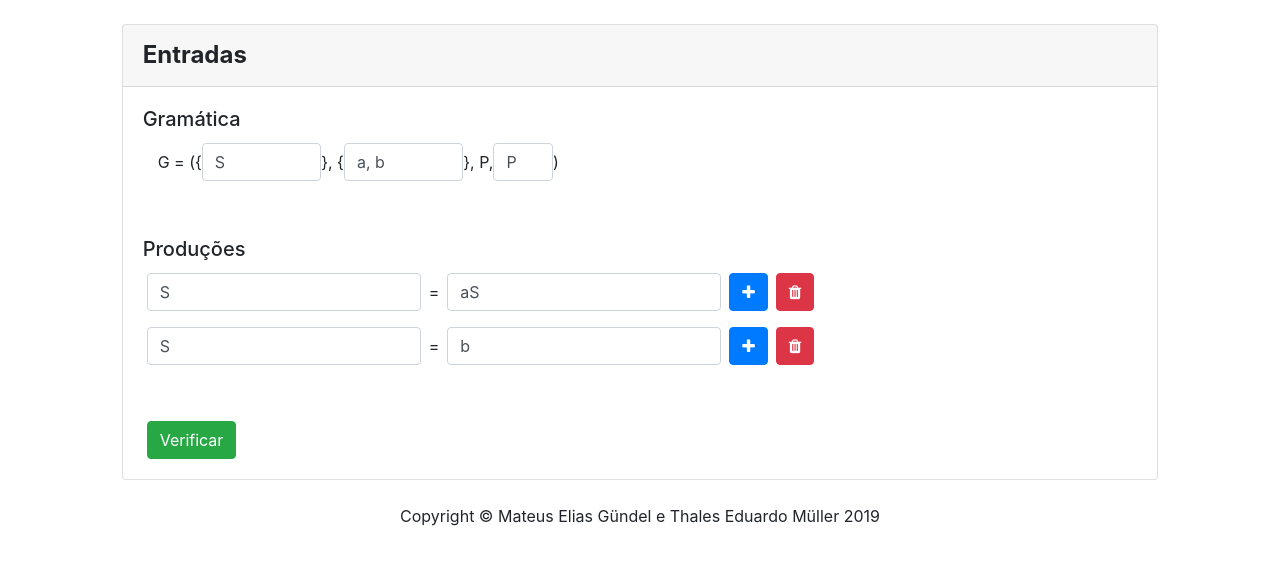
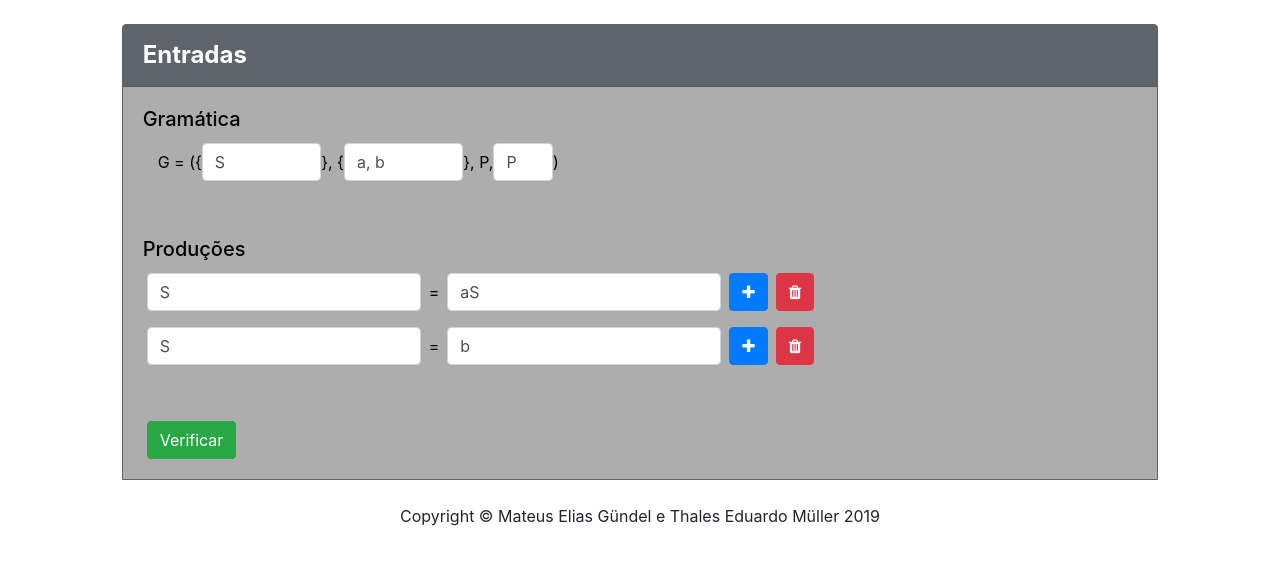
Before and after one commit to MateusGundel/reconhecedor-gramatica, a Django app: template web/templates/web/home.html in a window 1280 px wide. Shown: the part 56-621 px from the top of the page. Run offline with Django 3.2, Linux system fonts and the light colour scheme; the template is opened without the code that fills it, so the values that code supplies are empty; some libraries are stand-ins or nearby versions.

Commit message:
[UPT] alterado o layout do card de entrada dos dados

```diff
--- a/web/static/web/css/home.css
+++ b/web/static/web/css/home.css
@@ -0,0 +1,14 @@
+.card-header.bg-dark.py-3{
+    background-color: #5f636b !important;
+    border-width: 1.5px;
+}
+.card-body{
+    color: black;
+    background-color: #adadad;
+}
+.card.shadow.mb-4{
+    background-color: #5f636b;
+    border-color: #5f636b;
+    border-bottom-right-radius: 0px;
+    border-bottom-left-radius: 0px;
+}
--- a/web/templates/web/home.html
+++ b/web/templates/web/home.html
@@ -1,7 +1,7 @@
 <!DOCTYPE html>
 {% load staticfiles %}
 
-<html lang="en">
+<html lang="en" class="program">
 <head>
     <meta charset="UTF-8">
     <title>Reconhecedor de Gramática</title>
@@ -59,8 +59,8 @@
             <div class="offset-lg-1 col-lg-10">
                 <div class="card shadow mb-4">
 
-                    <div class="card-header py-3">
-                        <h4 class="m-0 font-weight-bold text-black-50">Entradas</h4>
+                    <div class="card-header bg-dark py-3">
+                        <h4 class="m-0 font-weight-bold text-white">Entradas</h4>
                     </div>
 
                     <div class="card-body">
@@ -110,7 +110,7 @@
         </div>
     </div>
 
-    <footer class="sticky-footer bg-white">
+    <footer class="sticky-footer">
         <div class="container my-auto">
             <div class="copyright text-center my-auto">
                 <span>Copyright © Mateus Elias Gündel e Thales Eduardo Müller 2019</span>
```
